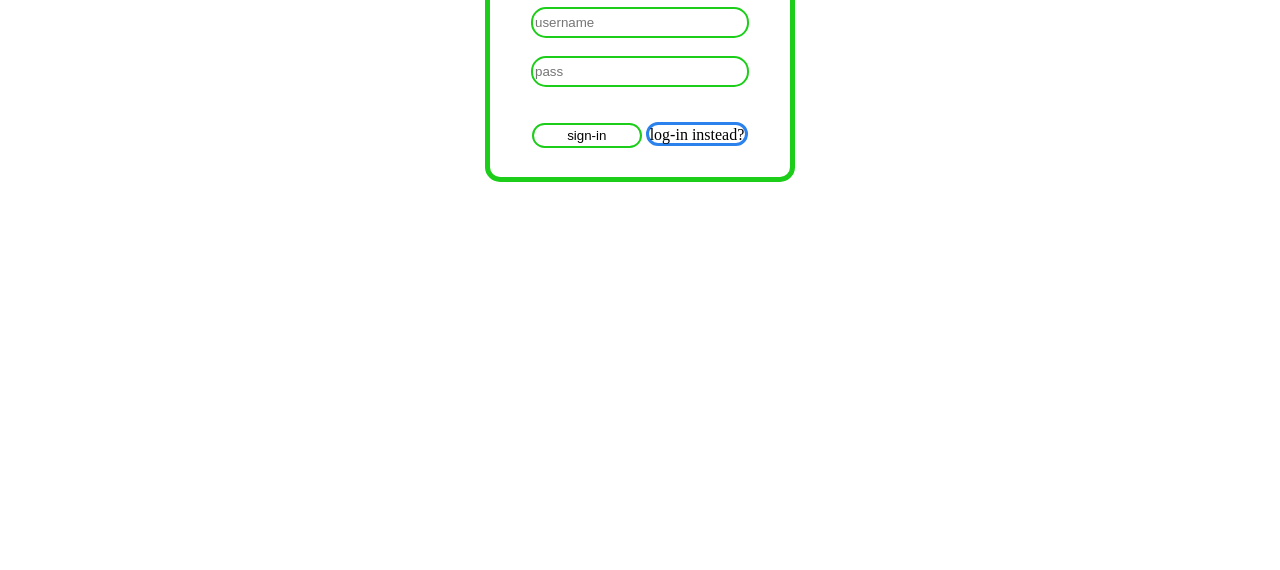
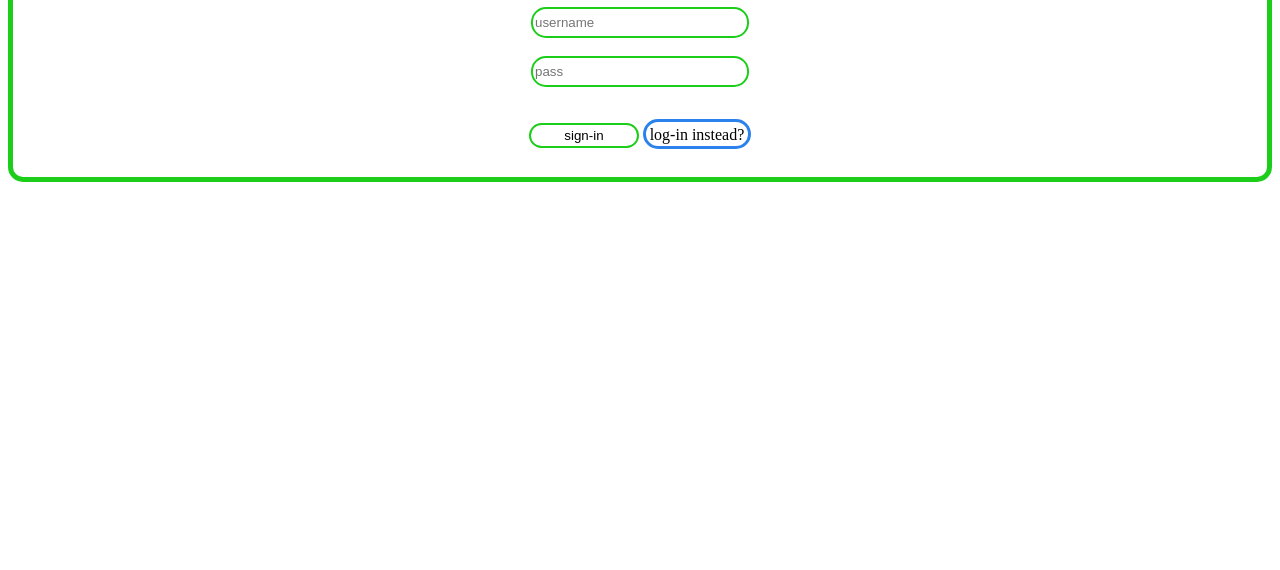
Before and after one commit to Skullface5/kamel, a plain HTML site: page index2.html in a window 1280 px wide. Shown: the part 230-800 px from the top of the page. Drawn offline with Linux system fonts and the light colour scheme.

Commit message:
Update index2.html

```diff
--- a/index2.html
+++ b/index2.html
@@ -89,7 +89,7 @@
             border-radius: 15px;
             border-style: solid;
             height: 250px;
-            width: clamp(150px, 300px, 400px);
+            width: clamp(150px, 400px);
             border-width: 5px;
             transition-duration: 0.5s;
 
@@ -101,7 +101,7 @@
             border-radius: 15px;
             border-style: solid;
             height: 300px;
-            width: clamp(150px, 300px, 400px);
+            width: clamp(150px, 400px);
             border-width: 5px;
             padding-top: 10px;
         }
```
